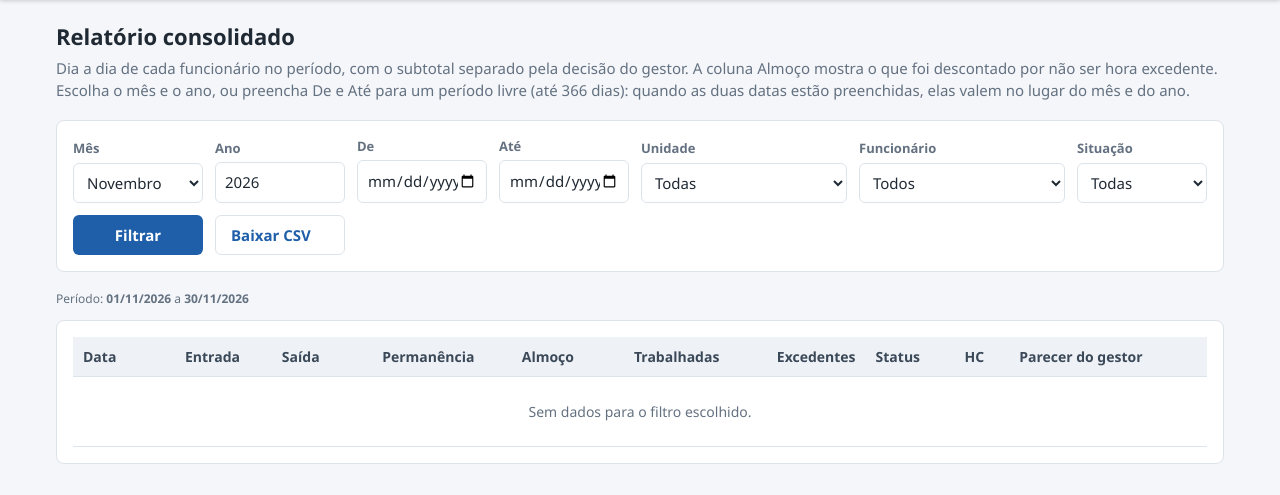
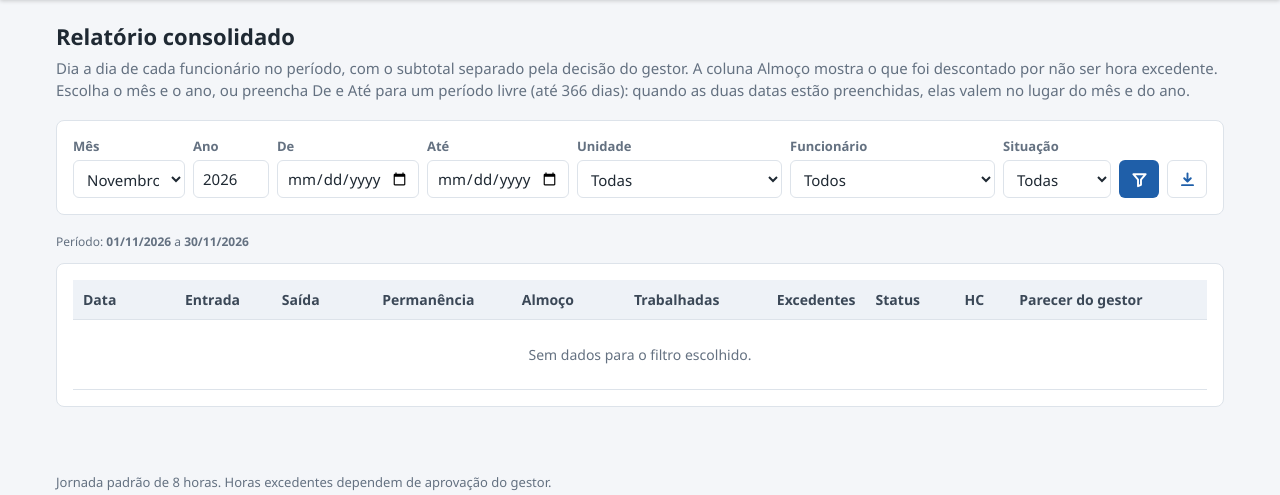
Before and after one commit to AlexandreRaia/controledehorasextras, a Flask app: page /relatorios in a window 1280 px wide. Shown: the part 46-541 px from the top of the page. Run offline with Flask 3, Linux system fonts and the light colour scheme; the visitor is signed in with stand-in values (Sample User, id 1); data that the repository does not hold is empty; some libraries are stand-ins or nearby versions.

Commit message:
Filtro do relatório em uma linha, com botões só de ícone
Filtrar e Baixar CSV viram ícones (funil e download), com o nome no title e no
aria-label. Todos os campos ficam lado a lado, com a mesma altura, acima de
1100 px; em tela mais estreita o filtro volta a quebrar em linhas. Só o
relatório muda, por uma classe própria (filtros-linha).

Co-Authored-By: Claude Sonnet 5.5 <noreply@anthropic.com>

```diff
--- a/app/static/estilo.css
+++ b/app/static/estilo.css
@@ -260,3 +260,32 @@ button:disabled { opacity: .45; cursor: not-allowed; }
 /* Dentro do modal o formulario nao precisa de cartao dentro de cartao. */
 .modal .cartao { border: 0; box-shadow: none; padding: 0; margin: 0; }
 .modal h1 { margin-top: 0; font-size: 20px; }
+
+/* ------------------------------------------------- filtro em uma linha */
+/* Relatorio: todos os campos lado a lado e os botoes so com icone. Em tela
+   estreita volta a quebrar em linhas, para nada ficar espremido. */
+.filtros-linha { flex-wrap: nowrap; gap: 8px; }
+.filtros-linha .campo { min-width: 0; flex: 1 1 0; }
+.filtros-linha .campo.estreito { flex: 0 0 auto; min-width: 0; }
+.filtros-linha select, .filtros-linha input {
+  min-width: 0; width: 100%; height: 38px; box-sizing: border-box;
+}
+.filtros-linha #mes { width: 112px; }
+.filtros-linha #ano { width: 76px; }
+.filtros-linha #de, .filtros-linha #ate { width: 142px; }
+.filtros-linha #status { width: 108px; }
+.filtros-linha .acao-icone { flex: 0 0 auto; }
+.botao.so-icone {
+  display: inline-flex;
+  align-items: center;
+  justify-content: center;
+  width: 40px;
+  height: 38px;
+  padding: 0;
+}
+.botao.so-icone .icone { width: 17px; height: 17px; margin: 0; }
+@media (max-width: 1100px) {
+  .filtros-linha { flex-wrap: wrap; }
+  .filtros-linha .campo { flex: 1 1 140px; }
+  .filtros-linha .campo.estreito, .filtros-linha .acao-icone { flex: 0 0 auto; }
+}
--- a/app/templates/macros.html
+++ b/app/templates/macros.html
@@ -20,6 +20,8 @@
   {%- if nome == 'ok' %}<path d="M3 8.5l3.2 3.2L13 4.8"/>
   {%- elif nome == 'nao' %}<path d="M4 4l8 8M12 4l-8 8"/>
   {%- elif nome == 'editar' %}<path d="M10.8 2.7l2.5 2.5-7.6 7.6-3.2.7.7-3.2z" stroke-width="1.8"/><path d="M9.3 4.2l2.5 2.5" stroke-width="1.8"/>
+  {%- elif nome == 'filtro' %}<path d="M2.2 3h11.6l-4.4 5.2V13l-2.8 1.3V8.2z" stroke-width="1.8"/>
+  {%- elif nome == 'baixar' %}<path d="M8 2.2v7.6M4.9 6.8L8 9.9l3.1-3.1M2.8 13.3h10.4" stroke-width="1.8"/>
   {%- elif nome == 'lixeira' %}<path d="M2.8 4.5h10.4M6.2 4.5V3h3.6v1.5M4.2 4.5l.6 8.5h6.4l.6-8.5M6.7 7v4M9.3 7v4" stroke-width="1.8"/>
   {%- elif nome == 'lock' %}<rect x="3.5" y="7" width="9" height="6.5" rx="1.5" stroke-width="1.8"/><path d="M5.5 7V5.2a2.5 2.5 0 0 1 5 0V7" stroke-width="1.8"/>
   {%- else %}<circle cx="8" cy="8" r="5.6" stroke-width="1.8"/><path d="M8 5v3.2l2 1.4" stroke-width="1.8"/>
--- a/app/templates/relatorios/consolidado.html
+++ b/app/templates/relatorios/consolidado.html
@@ -22,7 +22,7 @@
 
 {% if personalizado %}{{ m.faixa_fechados(fechados_no_periodo) }}{% else %}{{ m.faixa_fechado(fechamento) }}{% endif %}
 
-<form class="cartao filtros" method="get">
+<form class="cartao filtros filtros-linha" method="get">
   {{ m.seletor_mes(ano, mes) }}
   <div class="campo estreito">
     <label for="de">De</label>
@@ -61,13 +61,14 @@
       {% endfor %}
     </select>
   </div>
-  <div class="campo estreito"><button class="botao" type="submit">Filtrar</button></div>
-  <div class="campo estreito">
-    <a class="botao secundario"
+  {# So icones, para o filtro caber em uma linha; o texto fica no title e no aria-label. #}
+  <div class="campo acao-icone">
+    <button class="botao so-icone" type="submit" title="Filtrar" aria-label="Filtrar">{{ m.icone('filtro') }}</button>
+  </div>
+  <div class="campo acao-icone">
+    <a class="botao secundario so-icone" title="Baixar CSV" aria-label="Baixar CSV"
        href="{{ url_for('relatorios.consolidado_csv', ano=ano, mes=mes, unidade=unidade, status=status, prontuario=prontuario,
-                      de=(de or none), ate=(ate or none)) }}">
-      Baixar CSV
-    </a>
+                      de=(de or none), ate=(ate or none)) }}">{{ m.icone('baixar') }}</a>
   </div>
 </form>
 
```
Also changed, not shown: tests/test_app.py (+13 -0 lines).
